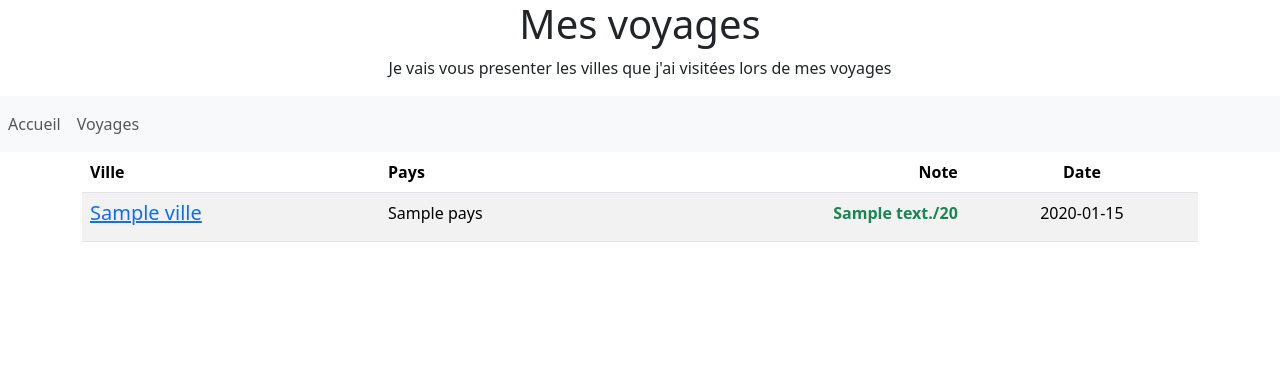
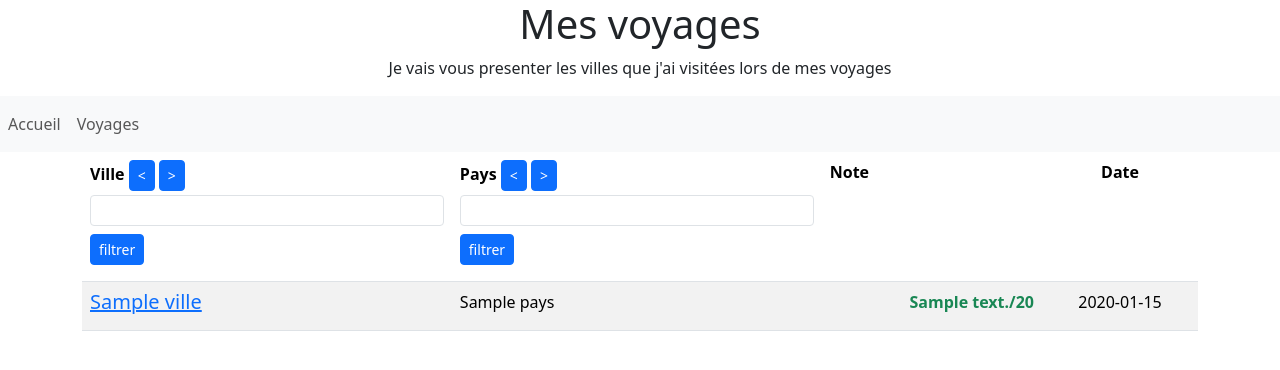
Before and after one commit to Judith-star39/mesvoyages, a Symfony app: template templates/pages/voyages.html.twig in a window 1280 px wide. Shown: the top 370 px of the page. Run offline with Twig, Linux system fonts and the light colour scheme; the template is opened without the code that fills it: most values are stand-ins (such as "Sample title", 1, 10 or a date in 2020); some libraries are stand-ins or nearby versions.

Commit message:
Phase 8 : ORM (filtrage des enregistrements).

```diff
--- a/templates/pages/voyages.html.twig
+++ b/templates/pages/voyages.html.twig
@@ -4,10 +4,28 @@
     <table class="table table-striped">
         <thead>
             <tr>
-                <th class="text-start" scope="col">Ville</th>
-                <th class="text-start" scope="col">Pays</th>
-                <th class="text-end" scope="col">Note</th>
-                <th class="text-center" scope="col">Date</th>
+                <th class="text-left align-top" scope="col">Ville
+                    <a href="{{ path('voyages.sort', {champ: 'ville', ordre: 'ASC'}) }}" class="btn btn-primary btn-sm avtive" role="button" aria-pressed="true"><</a>
+                    <a href="{{ path('voyages.sort', {champ: 'ville', ordre: 'DESC'}) }}" class="btn btn-primary btn-sm avtive" role="button" aria-pressed="true">></a>
+                    <form class="mt-1" method="POST" action="{{ path('voyages.findallequal', {champ: 'ville'}) }}">
+                        <div class="mb-2">
+                            <input type="text" class="form-control form-control-sm" name="recherche">
+                        </div>
+                        <button type="submit" class="btn btn-primary mb-2 btn-sm">filtrer</button>
+                    </form>
+                </th>
+                <th class="text-left align-top" scope="col">Pays
+                    <a href="{{ path('voyages.sort', {champ: 'pays', ordre: 'ASC'}) }}" class="btn btn-primary btn-sm avtive" role="button" aria-pressed="true"><</a>
+                    <a href="{{ path('voyages.sort', {champ: 'pays', ordre: 'DESC'}) }}" class="btn btn-primary btn-sm avtive" role="button" aria-pressed="true">></a>
+                    <form class="mt-1" method="POST" action="{{ path('voyages.findallequal', {champ: 'pays'}) }}">
+                        <div class="mb-2">
+                            <input type="text" class="form-control form-control-sm" name="recherche">
+                        </div>
+                        <button type="submit" class="btn btn-primary mb-2 btn-sm">filtrer</button>
+                    </form>
+                </th>
+                <th class="text-left align-top" scope="col">Note</th>
+                <th class="text-center align-top" scope="col">Date</th>
             </tr>
         </thead>
         <tbody>
```
Also changed, not shown: src/Controller/VoyagesController.php (+20 -2 lines), src/Repository/VisiteRepository.php (+35 -23 lines).
